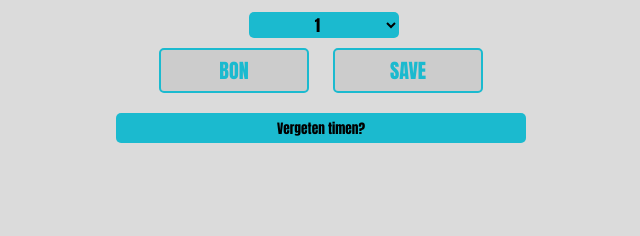
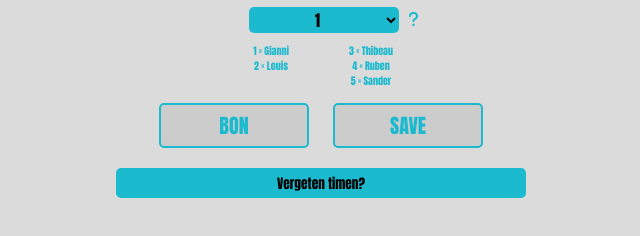
Before and after one commit to SanderSoftTouch/timerv2, a website: page index.html in a window 1280 px wide. Shown: the part 198-434 px from the top of the page, without its empty margins (319-959 px from the left). Drawn offline with Linux system fonts and the light colour scheme; no server answers.

Commit message:
userList

```diff
--- a/index.css
+++ b/index.css
@@ -119,7 +119,6 @@ body{
 
 /*Dropdpown*/
 .userSelect{
-    margin-top: 15px;
     font-family: Impact, Haettenschweiler, 'Arial Narrow Bold', sans-serif;
     color: #1bbacf;
     text-align: center;
@@ -135,6 +134,26 @@ body{
     text-align: center;
     margin-left: 5px;
     width: 150px;
+}
+
+.userContainer{
+    display: flex;
+    justify-content: center;
+    align-items: center;
+    margin: 10px
+}
+
+.userContainerElement:nth-of-type(1){
+    margin-right: 5px;
+    padding: 2px 5px;
+    border-radius: 5px;
+}
+
+.userContainerElement:nth-of-type(3){
+    margin-left: 5px;
+    padding: 2px 5px;
+    color: #1bbacf;
+    border-radius: 5px;
 }
 
 .timer{
@@ -166,6 +185,23 @@ body{
 .darkModeText {
     color: #1bbacf;
     font-family: Impact, Haettenschweiler, 'Arial Narrow Bold', sans-serif;
+}
+
+.userList {
+    text-align: center;
+    color: #1bbacf;
+    font-family: Impact, Haettenschweiler, 'Arial Narrow Bold', sans-serif;
+    font-size: 10px;
+    margin-top: 3px;
+
+    display: flex;
+    justify-content: center;
+    align-items: center;
+}
+
+.userListElement {
+    width: 100px;
+    height: 50px;
 }
 
 .darkModeContainter {
--- a/index.html
+++ b/index.html
@@ -5,6 +5,7 @@
     <meta name="viewport" content="width=device-width, initial-scale=1.0">
     <title>Document</title>
     <link rel="stylesheet" href="./index.css">
+    <script src="https://kit.fontawesome.com/fadbf03f60.js" crossorigin="anonymous"></script>
 </head>
 <body id="body">
     <div class="mainContainer" id="mainContainer">
@@ -32,7 +33,11 @@
         </div>
         <!--End Timer-->
         <!--Dropdown-->
-        <div class="userSelect" id="bon-dropdown">
+        <div class="userContainer">
+            <div class="userContainerElement" id="hiddenElement">
+                <i class="fa-solid fa-question"></i>
+            </div>
+            <div class="userSelect userContainerElement" id="bon-dropdown">
                 <select class="userDropdown" name="bonner" id="bonner">
                     <option value="1">1</option>
                     <option value="2">2</option>
@@ -41,7 +46,22 @@
                     <option value="5">5</option>
                 </select>
             </div>
+            <div class="userContainerElement" onclick="showUserList()">
+                <i class="fa-solid fa-question"></i>
+            </div>
+        </div>
         <!--End Dropdown-->
+        <div class="userList" id="userList">
+            <div class="userListElement">
+                <div>1 = Gianni</div>
+                <div>2 = Louis</div>
+            </div>
+            <div class="userListElement">
+                <div>3 = Thibeau</div>
+                <div>4 = Ruben</div>
+                <div>5 = Sander</div>
+            </div>
+        </div>
         <div class="buttonRow">
             <button class="buttonBon" id="buttonBon" onclick="knopklik(this)">BON</button>
             <button class="buttonSave" id="buttonSave" onclick="insertInto()">SAVE</button>
--- a/index.js
+++ b/index.js
@@ -3,12 +3,12 @@ var timer = document.getElementById("timer");
 var bonner = document.getElementById("bonner");
 var timerOn;
 var timeStatus = "100"
-var werknemers = ["Gianni", "Louis", "Thibeus", "Ruben", "Sander"]
 // status 000 = STOP BON press
 // Status 100 = 0 Minuten
 // Status 200 = >0 Minuten
 // Status 300 = >10 Minuten
 // Status 400 = >15 Minuten
+var werknemers = ["Gianni", "Louis", "Thibeus", "Ruben", "Sander"]
 
 document.addEventListener('DOMContentLoaded', function () {
     //const localSaveTimer = localStorage.getItem('switchSetting');
@@ -47,6 +47,17 @@ function vergeetFunctie(){
         vergeet.hidden = false
     } else {
         vergeet.hidden = true
+    }
+}
+
+function showUserList(){
+    var userList = document.getElementById("userList");
+    if(userList.style.display == "none"){
+        console.log("userList > visible");
+        userList.style.display = "flex"
+    } else {
+        console.log("userList > hidden");
+        userList.style.display = "none"
     }
 }
 
@@ -181,6 +192,7 @@ function darkMode(){
         body.style.backgroundColor = "#dbdbdb";
         mainContainer.style.backgroundColor = "#dbdbdb";
         buttonSave.style.backgroundColor = "#cccccc";
+        hiddenElement.style.color = "#dbdbdb";
         document.getElementById('darkModeText2').hidden = true
         if(buttonBon.innerHTML == "BON"){
             buttonBon.style.backgroundColor = "#cccccc";
@@ -190,17 +202,17 @@ function darkMode(){
         }
     }
     else{
+        document.getElementById('darkModeText2').style.color = "black"
         body.style.backgroundColor = "black";
         mainContainer.style.backgroundColor = "black";
         buttonSave.style.backgroundColor = "black";
+        hiddenElement.style.color = "black";
         document.getElementById('darkModeText2').hidden = false
         document.getElementById('darkModeSwitchConctainer').hidden = true
         if(buttonBon.innerHTML == "BON"){
-            console.log("Bon-> Zwart");
             buttonBon.style.backgroundColor = "black";
         }
         else{
-            console.log("StopBon-> Rood");
             buttonBon.style.backgroundColor = "red";
         }
     }
```
Lines whose indentation alone changed are shown as unchanged.
